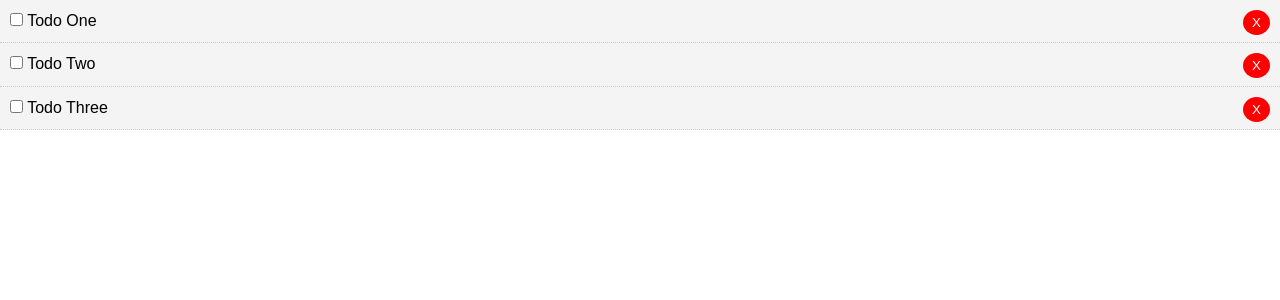
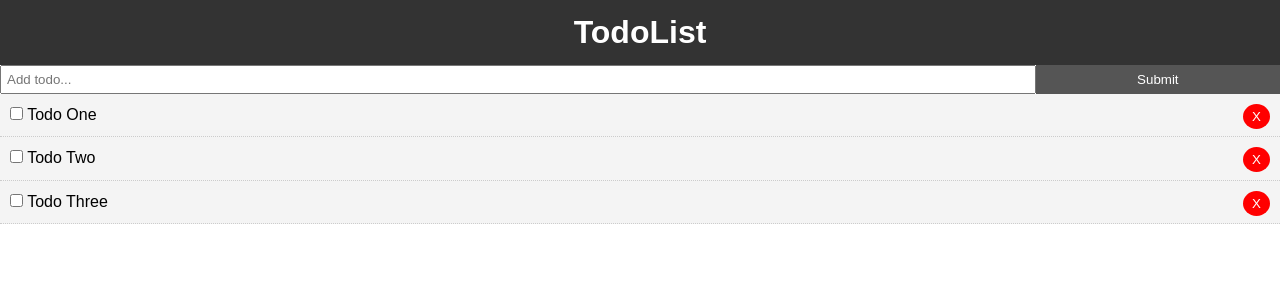
Before and after one commit to awantech-io/vue-todos, a Vue app: page / in a window 1280 px wide. Shown: the top 300 px of the page. Built offline with nearby package versions, Linux system fonts and the light colour scheme.

Commit message:
header,add new todo item

```diff
--- a/package.json
+++ b/package.json
@@ -9,6 +9,7 @@
   },
   "dependencies": {
     "core-js": "^3.6.5",
+    "uuid": "^8.3.0",
     "vue": "^2.6.11"
   },
   "devDependencies": {
--- a/src/App.vue
+++ b/src/App.vue
@@ -1,16 +1,21 @@
 <template>
   <div id="app">
+    <Header />
+    <AddTodo v-on:add-todo="addTodo" />
     <Todos v-bind:todos="todos" v-on:del-todo="deleteTodo" />
   </div>
 </template>
 
 <script>
+import Header from './components/layout/Header';
 import Todos from './components/Todos';
-
+import AddTodo from './components/AddTodo';
 export default {
   name: 'App',
   components: {
-    Todos
+    Header,
+    Todos,
+    AddTodo
 
   },
 
@@ -39,13 +44,17 @@
   methods:{
     deleteTodo(id) {
       this.todos = this.todos.filter( todo => todo.id !== id );
+    },
+
+    addTodo(newTodo) {
+      this.todos = [...this.todos, newTodo];
     }
   }
 }
 </script>
 
 <style>
- * {
+  * {
     box-sizing: border-box;
     margin: 0;
     padding: 0;
--- /dev/null
+++ b/src/components/AddTodo.vue
@@ -0,0 +1,51 @@
+<template>
+<div>
+    <form @submit="addTodo">
+        <input type="text" v-model="title" name="title" placeholder="Add todo...">
+        <input type="submit" name="Submit" class="btn">
+    </form>
+</div>
+</template>
+<script>
+import { v4 as uuidv4 } from 'uuid';
+export default {
+    name:'AddTodo',
+    data() {
+        return {
+            title: ''
+        }
+    },
+
+    methods:{
+        addTodo(e){
+            e.preventDefault();
+            const newTodo = {
+            id: uuidv4(),
+            title: this.title,
+            completed:false
+            }
+            // send up to parent
+            this.$emit('add-todo', newTodo);
+            this.title='';
+        }
+
+    }
+
+
+
+}
+</script>
+<style scoped>
+ form {
+    display: flex;
+  }
+
+  input[type="text"] {
+    flex: 10;
+    padding: 5px;
+  }
+
+  input[type="submit"] {
+    flex: 2;
+  }
+</style>
--- /dev/null
+++ b/src/components/layout/Header.vue
@@ -0,0 +1,26 @@
+<template>
+  <header class="header">
+    <h1>TodoList</h1>
+  </header>
+
+</template>
+<script>
+export default {
+    name:'Header'
+
+}
+</script>
+<style scoped>
+  .header {
+    background: #333;
+    color: #fff;
+    text-align: center;
+    padding: 10px;
+  }
+
+  .header a {
+    color: #fff;
+    padding-right: 5px;
+    text-decoration: none;
+  }
+</style>
```
Also changed, not shown: 1 other file (tests, documents, lock files or other folders).
